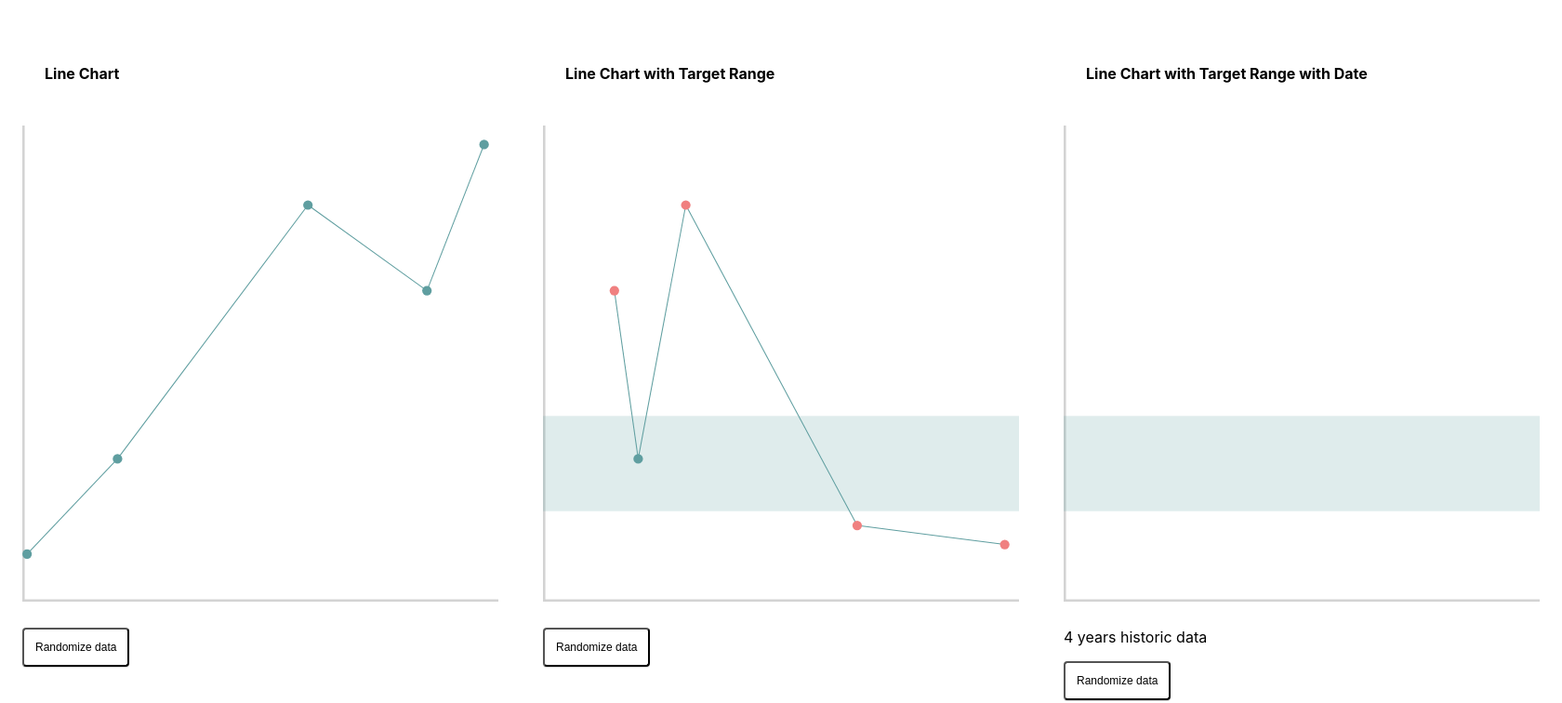
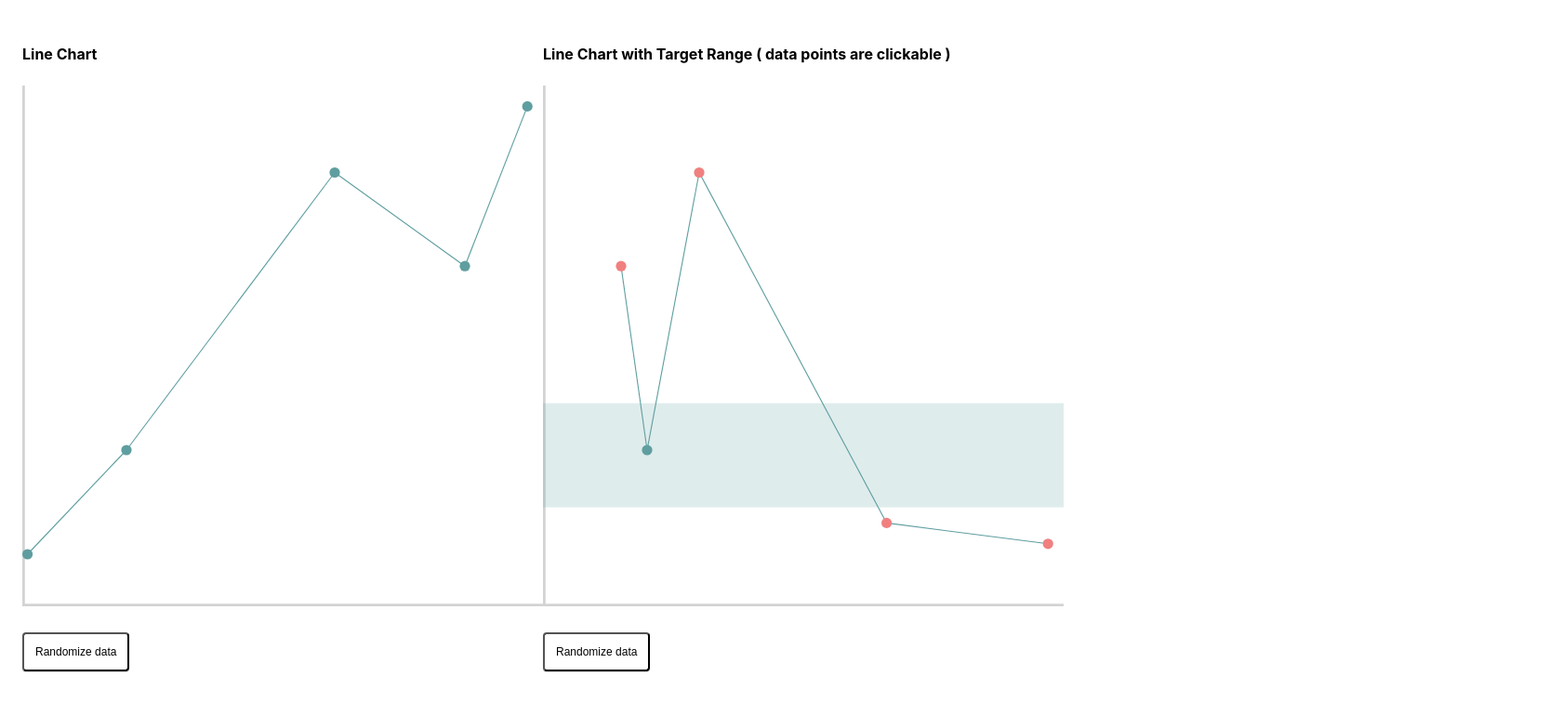
Before and after one commit to DrNio13/line-chart, a React (Create React App) app: page / in a window 1280 px wide. Shown: the top 756 px of the page at 93% size, 1680 px wide, since content can reach past the window. Built offline with nearby package versions, Linux system fonts and the light colour scheme.

Commit message:
adjusted styles

```diff
--- a/public/index.html
+++ b/public/index.html
@@ -6,7 +6,7 @@
   <link rel="icon" href="%PUBLIC_URL%/favicon.ico" />
   <meta name="viewport" content="width=device-width, initial-scale=1" />
   <meta name="theme-color" content="#000000" />
-  <meta name="description" content="Simple HTML5 chart examples" />
+  <meta name="description" content="HTML5 chart examples with SVG and JavaScript wrapped in React component" />
   <link rel="apple-touch-icon" href="%PUBLIC_URL%/logo192.png" />
   <!--
       manifest.json provides metadata used when your web app is installed on a
@@ -22,7 +22,7 @@
       work correctly both with client-side routing and a non-root public URL.
       Learn how to configure a non-root public URL by running `npm run build`.
     -->
-  <title>HTML5 Chart Examples</title>
+  <title>HTML5 Chart Examples with SVG</title>
 </head>
 
 <body>
--- a/src/App.css
+++ b/src/App.css
@@ -8,7 +8,8 @@
 }
 
 .title {
-    padding: 24px;
+    padding: 24px 0;
+    margin: 0;
 }
 
 .App {
--- a/src/App.js
+++ b/src/App.js
@@ -67,7 +67,7 @@ function App() {
 
 
         <div className='chartContainer'>
-          <h4 className='title'>Line Chart with Target Range</h4>
+          <h4 className='title'>Line Chart with Target Range ( data points are clickable )</h4>
           <div className='chartWrapper'>
             <LineChart data={randomFetchedDataB} withGraphArea referenceRanges={referenceRanges} />
           </div>
@@ -76,17 +76,6 @@ function App() {
         </div>
       </div>
 
-      <div className='row'>
-        <div className='chartContainer'>
-          <h4 className='title'>Line Chart with Target Range with Date</h4>
-          <div className='chartWrapper'>
-            <LineChart data={randomFetchedDataWithDatesinMilliseconds} withGraphArea withDates referenceRanges={referenceRanges} />
-          </div>
-          <p>4 years historic data</p>
-          <button onClick={() => { randomizeSet('c') }}>Randomize data</button>
-        </div>
-      </div>
-
     </article>
   );
 }
--- a/src/components/LineChart/index.css
+++ b/src/components/LineChart/index.css
@@ -1,3 +1,7 @@
 .circle:hover {
     cursor: pointer;
 }
+
+svg {
+    height: 70vh;
+}
```
